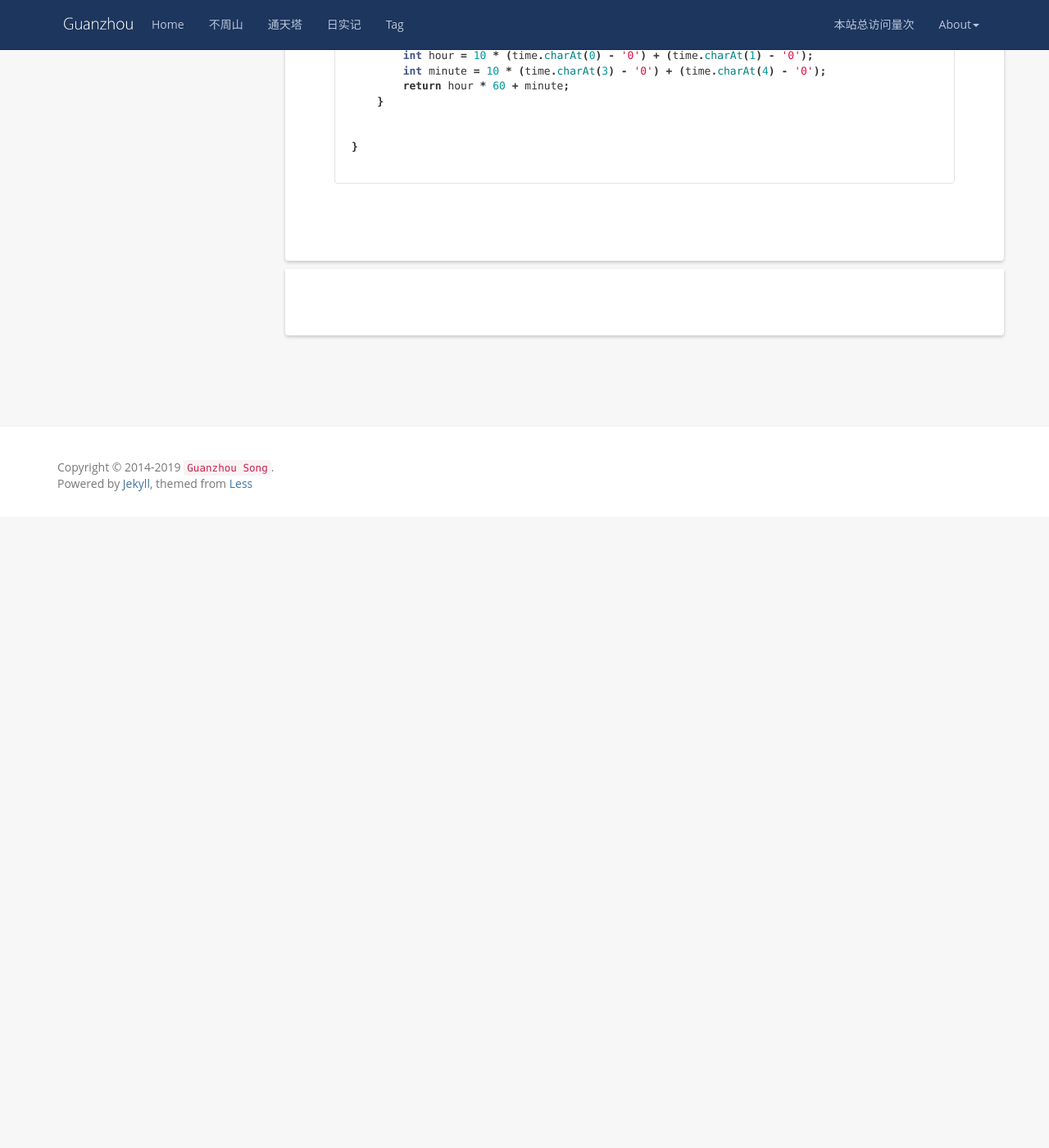
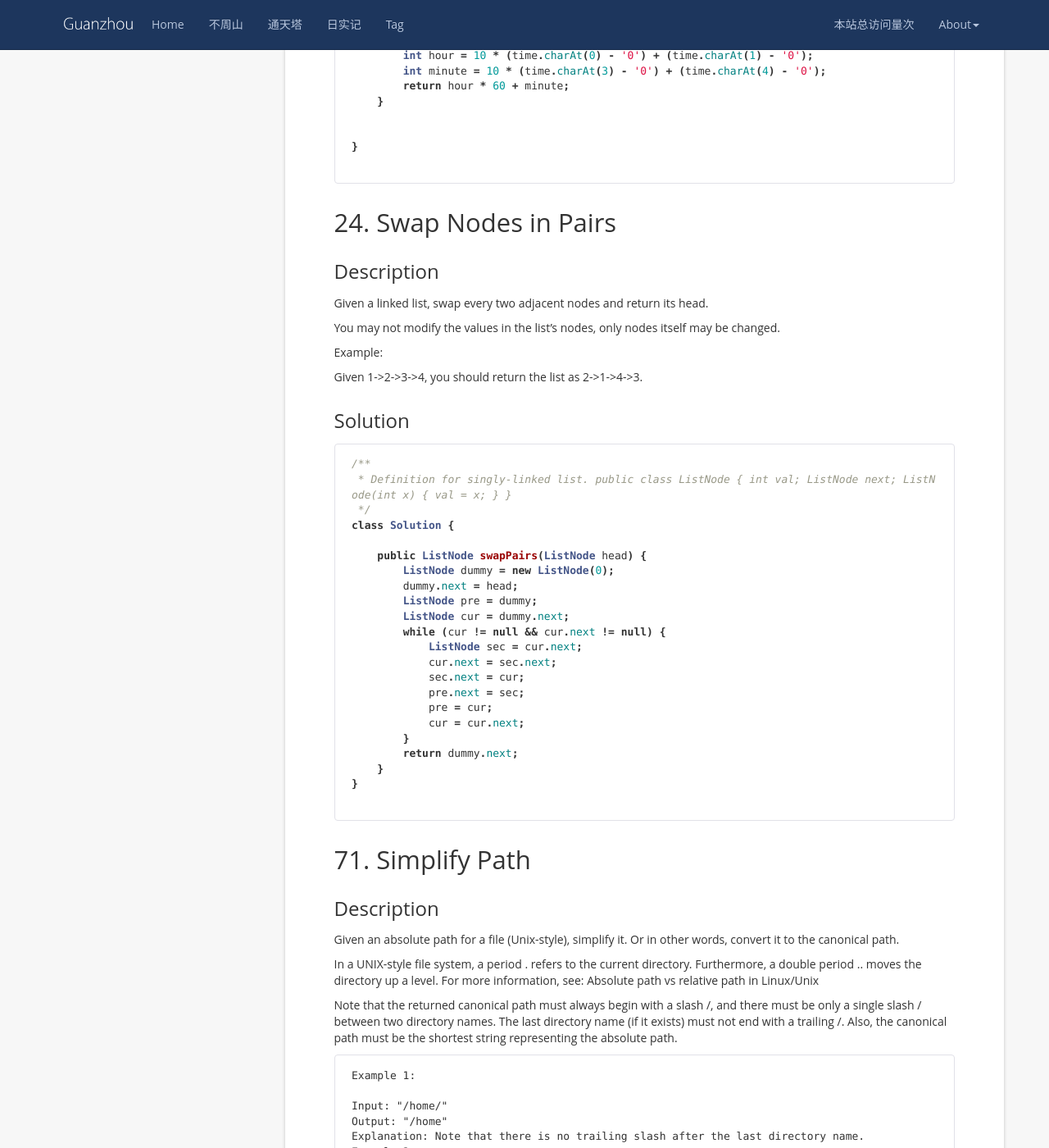
Before and after one commit to wangsimin04/GuanzhouSong.github.io, a Jekyll site: the page built from _posts/2019-11-01-LeetCode.md, in a window 1280 px wide and 1400 px high, scrolled down 1120 px. Shown: the whole window at 82% size. Built offline with Jekyll 4.4.1, drawn with Linux system fonts in a browser that asks for light colours; nearby versions of some CDN libraries; comment, search, counter and statistics services are not loaded; before the commit the page ends 1750 px from its top, so only the background shows below that; some of the changed text lies outside the part shown.

Commit message:
Update 2019-11-01-LeetCode.md

````diff
--- a/_posts/2019-11-01-LeetCode.md
+++ b/_posts/2019-11-01-LeetCode.md
@@ -58,3 +58,105 @@ class Solution {
 }
 
 ```
+
+## 24. Swap Nodes in Pairs
+### Description
+Given a linked list, swap every two adjacent nodes and return its head.
+
+You may not modify the values in the list's nodes, only nodes itself may be changed.
+
+
+
+Example:
+
+Given 1->2->3->4, you should return the list as 2->1->4->3.
+
+### Solution
+```java
+/**
+ * Definition for singly-linked list. public class ListNode { int val; ListNode next; ListNode(int x) { val = x; } }
+ */
+class Solution {
+
+    public ListNode swapPairs(ListNode head) {
+        ListNode dummy = new ListNode(0);
+        dummy.next = head;
+        ListNode pre = dummy;
+        ListNode cur = dummy.next;
+        while (cur != null && cur.next != null) {
+            ListNode sec = cur.next;
+            cur.next = sec.next;
+            sec.next = cur;
+            pre.next = sec;
+            pre = cur;
+            cur = cur.next;
+        }
+        return dummy.next;
+    }
+}
+
+```
+
+## 71. Simplify Path
+### Description
+Given an absolute path for a file (Unix-style), simplify it. Or in other words, convert it to the canonical path.
+
+In a UNIX-style file system, a period . refers to the current directory. Furthermore, a double period .. moves the directory up a level. For more information, see: Absolute path vs relative path in Linux/Unix
+
+Note that the returned canonical path must always begin with a slash /, and there must be only a single slash / between two directory names. The last directory name (if it exists) must not end with a trailing /. Also, the canonical path must be the shortest string representing the absolute path.
+
+
+```
+Example 1:
+
+Input: "/home/"
+Output: "/home"
+Explanation: Note that there is no trailing slash after the last directory name.
+Example 2:
+
+Input: "/../"
+Output: "/"
+Explanation: Going one level up from the root directory is a no-op, as the root level is the highest level you can go.
+Example 3:
+
+Input: "/home//foo/"
+Output: "/home/foo"
+Explanation: In the canonical path, multiple consecutive slashes are replaced by a single one.
+Example 4:
+
+Input: "/a/./b/../../c/"
+Output: "/c"
+Example 5:
+
+Input: "/a/../../b/../c//.//"
+Output: "/c"
+Example 6:
+
+Input: "/a//b////c/d//././/.."
+Output: "/a/b/c"
+```
+
+### Solution
+```java
+class Solution {
+    public String simplifyPath(String path) {
+        Deque<String> stack = new LinkedList<>();
+        for (String s : path.split("/")) {
+            if (s.equals("..")) {
+                //use poll() can avoid empty with pop()
+                stack.poll();
+            } else if (!s.equals("") && !s.equals(".")) {
+                stack.push(s);
+            }
+        }
+        StringBuilder sb = new StringBuilder();
+        if (stack.size() == 0) {
+            return "/";
+        }
+        while (stack.size() != 0) {
+            sb.append("/").append(stack.pollLast());
+        }
+        return sb.toString();
+    }
+}
+```
````
